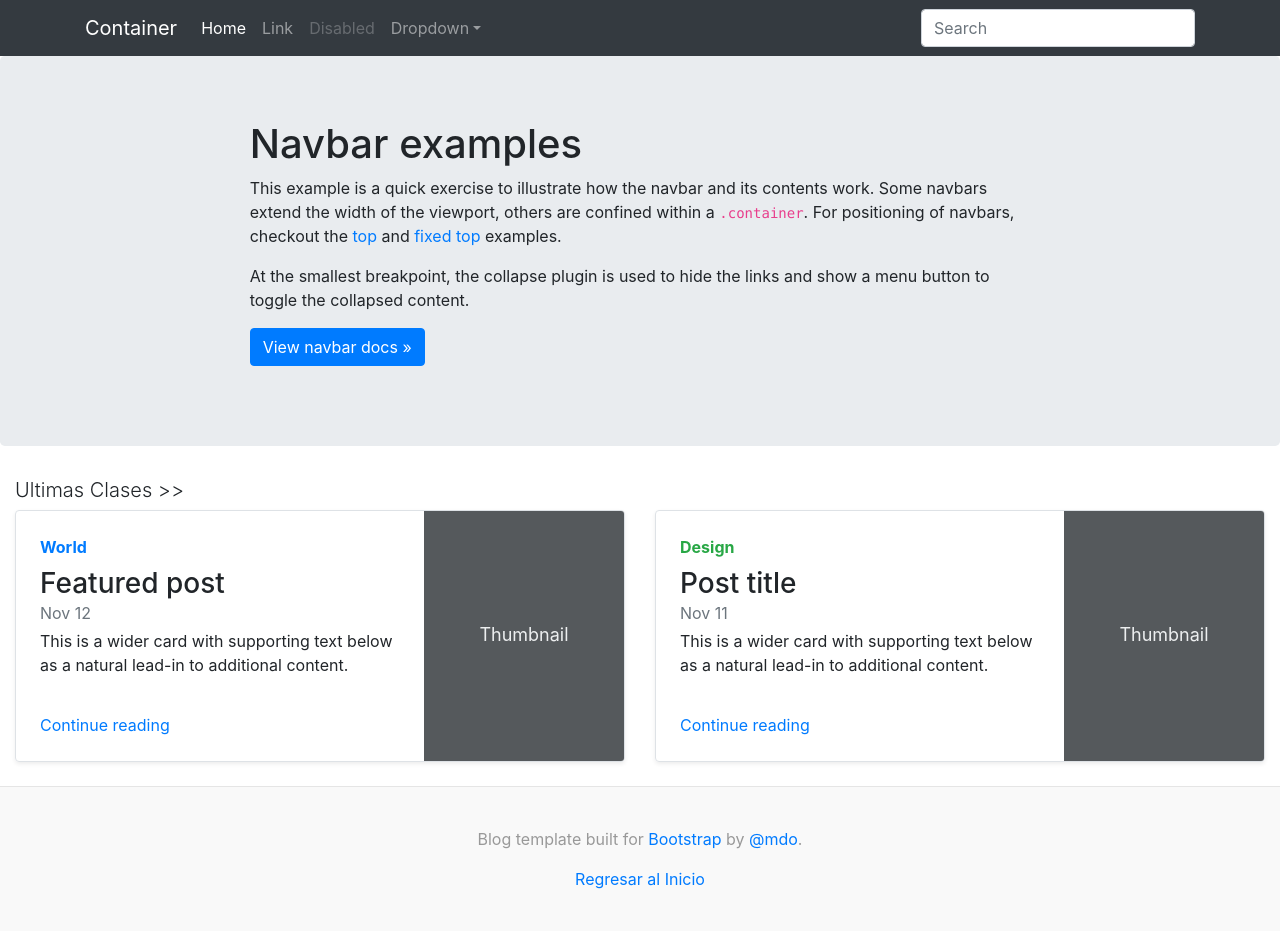
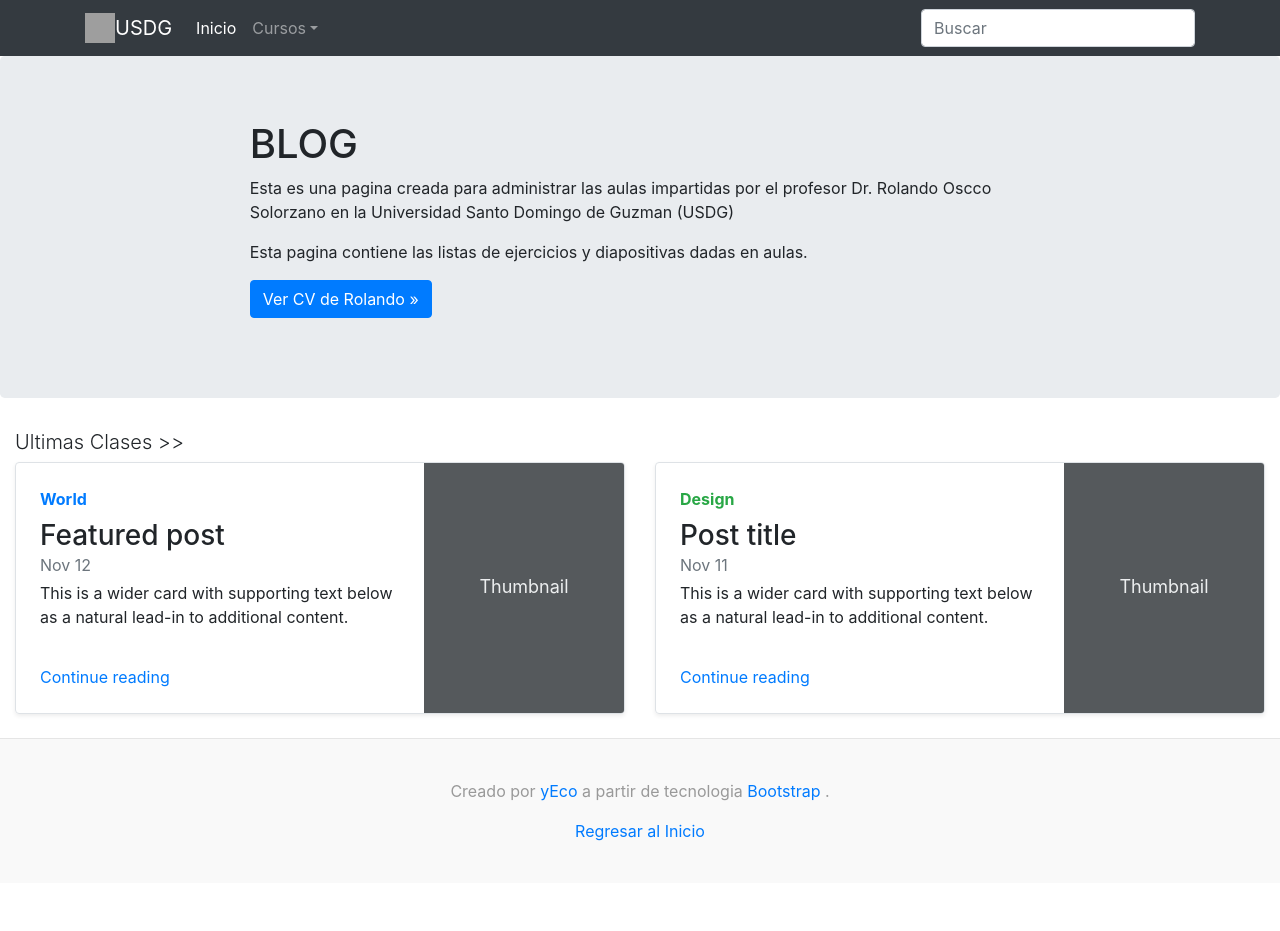
Before and after one commit to YecoG23/blog, a Django app: page / in a window 1280 px wide. After the commit the page ends 841 px from the top, so only its background shows below. Run offline with Django 3.2, Linux system fonts and the light colour scheme; grey boxes are pictures that could not be loaded.

Commit message:
updated info about rolando

```diff
--- a/templates/base.html
+++ b/templates/base.html
@@ -8,7 +8,7 @@
     <meta name="description" content="">
     <meta name="author" content="Mark Otto, Jacob Thornton, and Bootstrap contributors">
     <meta name="generator" content="Jekyll v3.8.5">
-    <title>Navbar Template · Bootstrap</title>
+    <title>{% block head_title %} {% endblock head_title %}</title>
 
     <link rel="canonical" href="https://getbootstrap.com/docs/4.3/examples/navbars/">
 
@@ -23,7 +23,6 @@
         -ms-user-select: none;
         user-select: none;
       }
-
       @media (min-width: 768px) {
         .bd-placeholder-img-lg {
           font-size: 3.5rem;
@@ -48,7 +47,9 @@
 
 <nav class="navbar navbar-expand-lg navbar-dark bg-dark">
   <div class="container">
-    <a class="navbar-brand" href="#">Container</a>
+    <a class="navbar-brand" href="#">
+      <img src="https://usdg.edu.pe/assets/images/logo/logo.png" width="30" height="30" class="d-inline-block align-top" alt="">USDG
+    </a>
     <button class="navbar-toggler" type="button" data-toggle="collapse" data-target="#navbarsExample07" aria-controls="navbarsExample07" aria-expanded="false" aria-label="Toggle navigation">
       <span class="navbar-toggler-icon"></span>
     </button>
@@ -56,25 +57,18 @@
     <div class="collapse navbar-collapse" id="navbarsExample07">
       <ul class="navbar-nav mr-auto">
         <li class="nav-item active">
-          <a class="nav-link" href="#">Home <span class="sr-only">(current)</span></a>
-        </li>
-        <li class="nav-item">
-          <a class="nav-link" href="#">Link</a>
-        </li>
-        <li class="nav-item">
-          <a class="nav-link disabled" href="#">Disabled</a>
+          <a class="nav-link" href="#">Inicio <span class="sr-only">(current)</span></a>
         </li>
         <li class="nav-item dropdown">
-          <a class="nav-link dropdown-toggle" href="#" id="dropdown07" data-toggle="dropdown" aria-haspopup="true" aria-expanded="false">Dropdown</a>
+          <a class="nav-link dropdown-toggle" href="#" id="dropdown07" data-toggle="dropdown" aria-haspopup="true" aria-expanded="false">Cursos</a>
           <div class="dropdown-menu" aria-labelledby="dropdown07">
-            <a class="dropdown-item" href="#">Action</a>
-            <a class="dropdown-item" href="#">Another action</a>
-            <a class="dropdown-item" href="#">Something else here</a>
+            <a class="dropdown-item" href="#">Matematica I</a>
+            <a class="dropdown-item" href="#">Pedagogia</a>
           </div>
         </li>
       </ul>
       <form class="form-inline my-2 my-md-0">
-        <input class="form-control" type="text" placeholder="Search" aria-label="Search">
+        <input class="form-control" type="text" placeholder="Buscar" aria-label="Search">
       </form>
     </div>
   </div>
@@ -86,7 +80,7 @@
 {% endblock content %}
 
 <footer class="blog-footer">
-  <p>Blog template built for <a href="https://getbootstrap.com/">Bootstrap</a> by <a href="https://twitter.com/mdo">@mdo</a>.</p>
+  <p>Creado por <a href="#">yEco</a> a partir de tecnologia  <a href="https://getbootstrap.com/">Bootstrap</a> .</p>
   <p>
     <a href="#">Regresar al Inicio</a>
   </p>
--- a/templates/index.html
+++ b/templates/index.html
@@ -1,18 +1,18 @@
 {% extends "base.html" %}
 {% load static %}
 
-{% block head_title %} Blog de Rolando Oscco Solorzano {% endblock head_title %}
+{% block head_title %} Blog de Rolando{% endblock head_title %}
 
 {% block content %}
 
 <main role="main">
     <div class="jumbotron">
       <div class="col-sm-8 mx-auto">
-        <h1>Navbar examples</h1>
-        <p>This example is a quick exercise to illustrate how the navbar and its contents work. Some navbars extend the width of the viewport, others are confined within a <code>.container</code>. For positioning of navbars, checkout the <a href="/docs/4.3/examples/navbar-static/">top</a> and <a href="/docs/4.3/examples/navbar-fixed/">fixed top</a> examples.</p>
-        <p>At the smallest breakpoint, the collapse plugin is used to hide the links and show a menu button to toggle the collapsed content.</p>
+        <h1>BLOG</h1>
+        <p>Esta es una pagina creada para administrar las aulas impartidas por el profesor Dr. Rolando Oscco Solorzano en la Universidad Santo Domingo de Guzman (USDG)</p>
+        <p>Esta pagina contiene las listas de ejercicios y diapositivas dadas en aulas.</p>
         <p>
-          <a class="btn btn-primary" href="/docs/4.3/components/navbar/" role="button">View navbar docs »</a>
+          <a class="btn btn-primary" href="#" role="button">Ver CV de Rolando »</a>
         </p>
       </div>
     </div>
```
